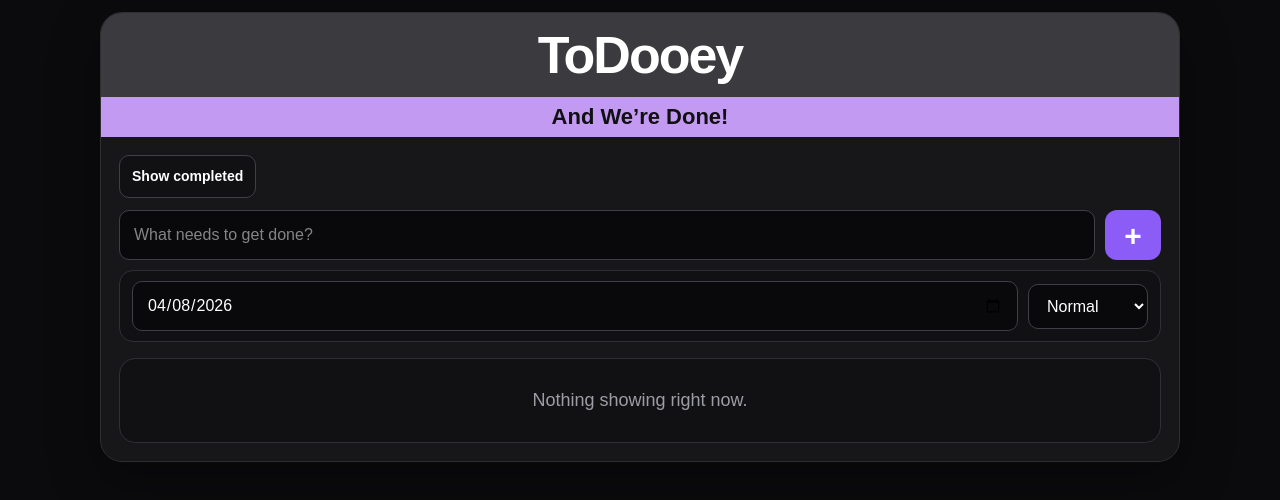
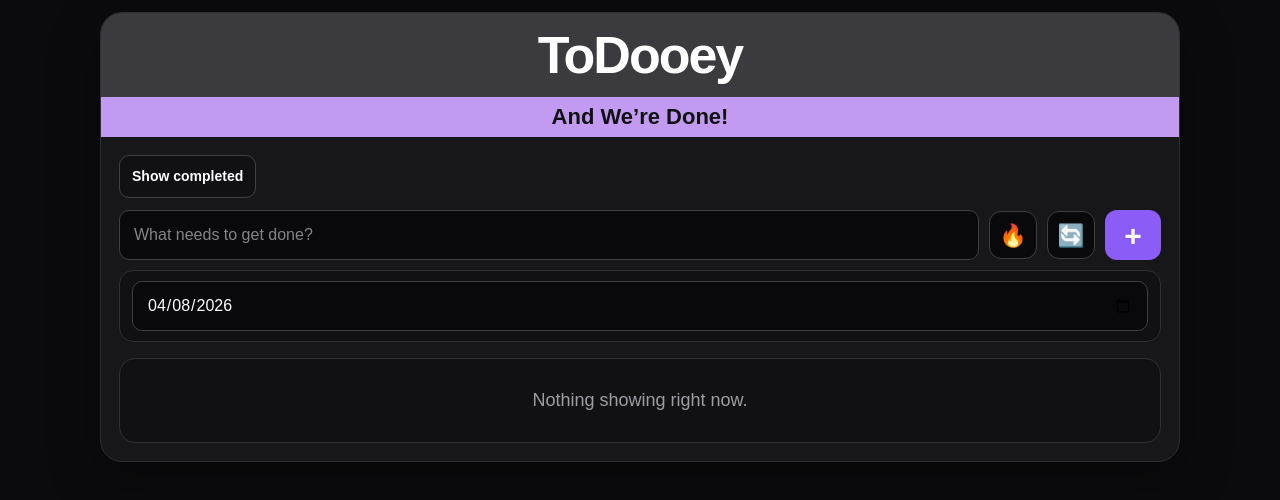
Before and after one commit to joshuamcguiretn/todooey, a Next.js app: page / in a window 1280 px wide. Shown: the top 500 px of the page. Built offline with nearby package versions, Linux system fonts and the light colour scheme.

Commit message:
add priority and recurring toggles

```diff
--- a/app/page.tsx
+++ b/app/page.tsx
@@ -3,12 +3,14 @@
 import React, { useEffect, useMemo, useRef, useState } from "react";
 
 type Priority = 1 | 2;
+type Recurrence = "none" | "daily" | "weekly" | "monthly";
 
 type Task = {
   id: string;
   title: string;
   dueDate: string;
   priority: Priority;
+  recurrence: Recurrence;
   done: boolean;
   createdAt: string;
 };
@@ -54,6 +56,7 @@ export default function TodoeyPage() {
   const [title, setTitle] = useState("");
   const [dueDate, setDueDate] = useState(formatDateInput());
   const [priority, setPriority] = useState<Priority>(2);
+  const [recurrence, setRecurrence] = useState<Recurrence>("none");
   const [showCompleted, setShowCompleted] = useState(false);
   const [lastCompletedTaskId, setLastCompletedTaskId] = useState<string | null>(null);
   const taskInputRef = useRef<HTMLInputElement | null>(null);
@@ -107,6 +110,7 @@ export default function TodoeyPage() {
       title: cleaned,
       dueDate,
       priority,
+      recurrence,
       done: false,
       createdAt: new Date().toISOString(),
     };
@@ -115,6 +119,7 @@ export default function TodoeyPage() {
     setTitle("");
     setDueDate(formatDateInput());
     setPriority(2);
+    setRecurrence("none");
 
     window.setTimeout(() => {
       taskInputRef.current?.focus();
@@ -191,6 +196,34 @@ export default function TodoeyPage() {
     section: {
       padding: "18px",
     } as React.CSSProperties,
+    toggleIconButton: {
+      width: "48px",
+      height: "48px",
+      borderRadius: "12px",
+      border: "1px solid #3f3f48",
+      background: "#09090b",
+      color: "#8b8b92",
+      fontSize: "22px",
+      cursor: "pointer",
+      display: "flex",
+      alignItems: "center",
+      justifyContent: "center",
+      transition: "all 0.15s ease",
+    } as React.CSSProperties,
+    activeToggleIconButton: {
+      width: "48px",
+      height: "48px",
+      borderRadius: "12px",
+      border: "1px solid #6d28d9",
+      background: "#15111d",
+      color: "#ffffff",
+      fontSize: "22px",
+      cursor: "pointer",
+      display: "flex",
+      alignItems: "center",
+      justifyContent: "center",
+      transition: "all 0.15s ease",
+    } as React.CSSProperties,
     controlsRow: {
       display: "flex",
       justifyContent: "space-between",
@@ -221,14 +254,14 @@ export default function TodoeyPage() {
     } as React.CSSProperties,
     mobileControls: {
       display: "grid",
-      gridTemplateColumns: "1fr 56px",
+      gridTemplateColumns: "1fr 48px 48px 56px",
       gap: "10px",
       alignItems: "center",
       marginBottom: "10px",
     } as React.CSSProperties,
     mobileMetaRow: {
       display: "grid",
-      gridTemplateColumns: "1fr 120px",
+      gridTemplateColumns: "1fr",
       gap: "10px",
       alignItems: "center",
       padding: "10px 12px",
@@ -236,6 +269,32 @@ export default function TodoeyPage() {
       border: "1px solid #2f2f35",
       background: "#111114",
       marginBottom: "16px",
+    } as React.CSSProperties,
+    recurrenceRow: {
+      display: "flex",
+      gap: "8px",
+      flexWrap: "wrap",
+      marginBottom: "16px",
+    } as React.CSSProperties,
+    recurrenceChip: {
+      padding: "9px 12px",
+      borderRadius: "999px",
+      border: "1px solid #3f3f48",
+      background: "#111114",
+      color: "#cfcfd6",
+      fontSize: "14px",
+      fontWeight: 700,
+      cursor: "pointer",
+    } as React.CSSProperties,
+    recurrenceChipActive: {
+      padding: "9px 12px",
+      borderRadius: "999px",
+      border: "1px solid #6d28d9",
+      background: "#1b1525",
+      color: "#ffffff",
+      fontSize: "14px",
+      fontWeight: 700,
+      cursor: "pointer",
     } as React.CSSProperties,
     addButton: {
       width: "56px",
@@ -375,6 +434,22 @@ export default function TodoeyPage() {
                 placeholder="What needs to get done?"
               />
               <button
+                style={priority === 1 ? styles.activeToggleIconButton : styles.toggleIconButton}
+                onClick={() => setPriority((prev) => (prev === 1 ? 2 : 1))}
+                aria-label="Toggle priority"
+                title="Toggle priority"
+              >
+                🔥
+              </button>
+              <button
+                style={recurrence !== "none" ? styles.activeToggleIconButton : styles.toggleIconButton}
+                onClick={() => setRecurrence((prev) => (prev === "none" ? "daily" : "none"))}
+                aria-label="Toggle recurrence"
+                title="Toggle recurrence"
+              >
+                🔄
+              </button>
+              <button
                 style={styles.addButton}
                 onClick={addTask}
                 aria-label="Add task"
@@ -391,15 +466,30 @@ export default function TodoeyPage() {
                 value={dueDate}
                 onChange={(e) => setDueDate(e.target.value)}
               />
-              <select
-                style={styles.select}
-                value={priority}
-                onChange={(e) => setPriority(Number(e.target.value) as Priority)}
-              >
-                <option value={1}>Priority</option>
-                <option value={2}>Normal</option>
-              </select>
             </div>
+
+            {recurrence !== "none" ? (
+              <div style={styles.recurrenceRow}>
+                <button
+                  style={recurrence === "daily" ? styles.recurrenceChipActive : styles.recurrenceChip}
+                  onClick={() => setRecurrence("daily")}
+                >
+                  Daily
+                </button>
+                <button
+                  style={recurrence === "weekly" ? styles.recurrenceChipActive : styles.recurrenceChip}
+                  onClick={() => setRecurrence("weekly")}
+                >
+                  Weekly
+                </button>
+                <button
+                  style={recurrence === "monthly" ? styles.recurrenceChipActive : styles.recurrenceChip}
+                  onClick={() => setRecurrence("monthly")}
+                >
+                  Monthly
+                </button>
+              </div>
+            ) : null}
 
             {visibleTasks.length === 0 ? (
               <div style={styles.empty}>
@@ -431,7 +521,9 @@ export default function TodoeyPage() {
                       <div style={styles.dueCell}>{dueText(task.dueDate)}</div>
                     </div>
 
-                    <div style={styles.fireCell}>{task.priority === 1 ? "🔥" : ""}</div>
+                    <div style={styles.fireCell}>
+                      {task.priority === 1 ? "🔥" : task.recurrence !== "none" ? "🔄" : ""}
+                    </div>
                   </div>
                 ))}
               </div>
```
